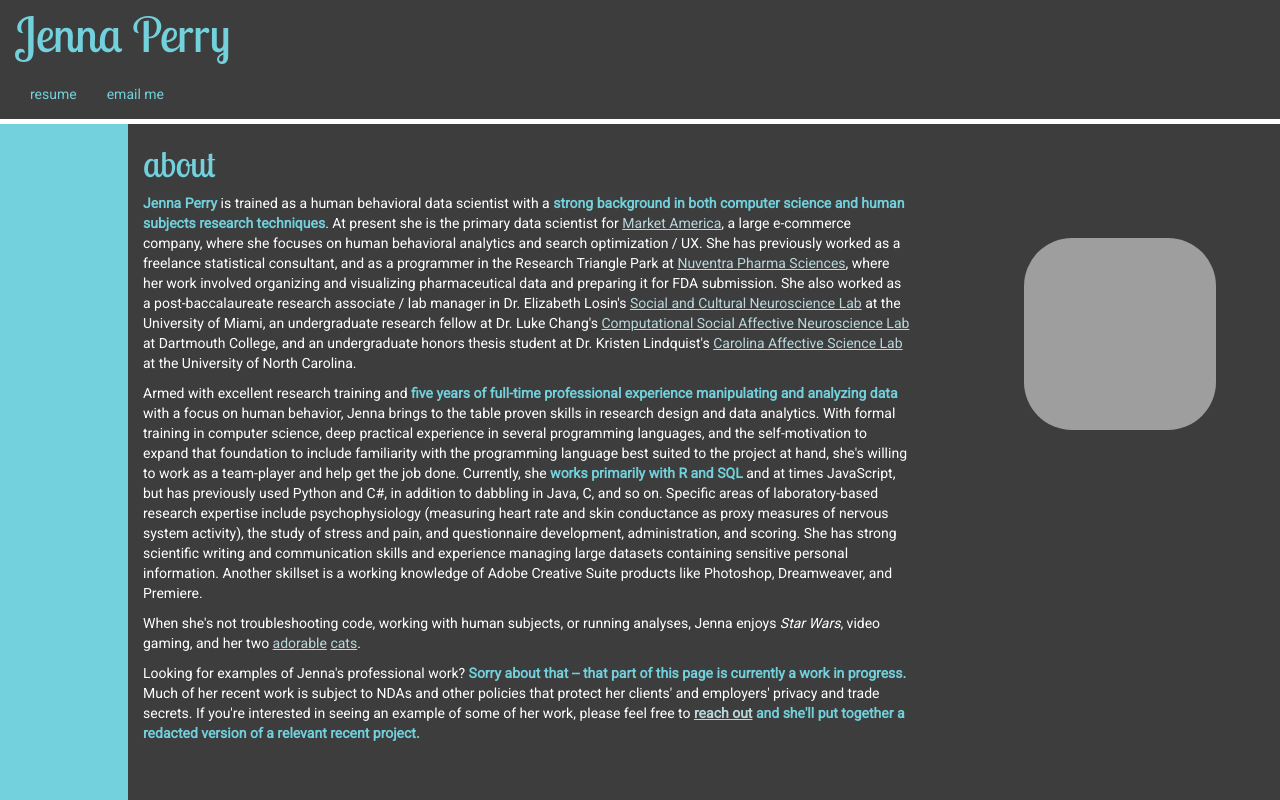
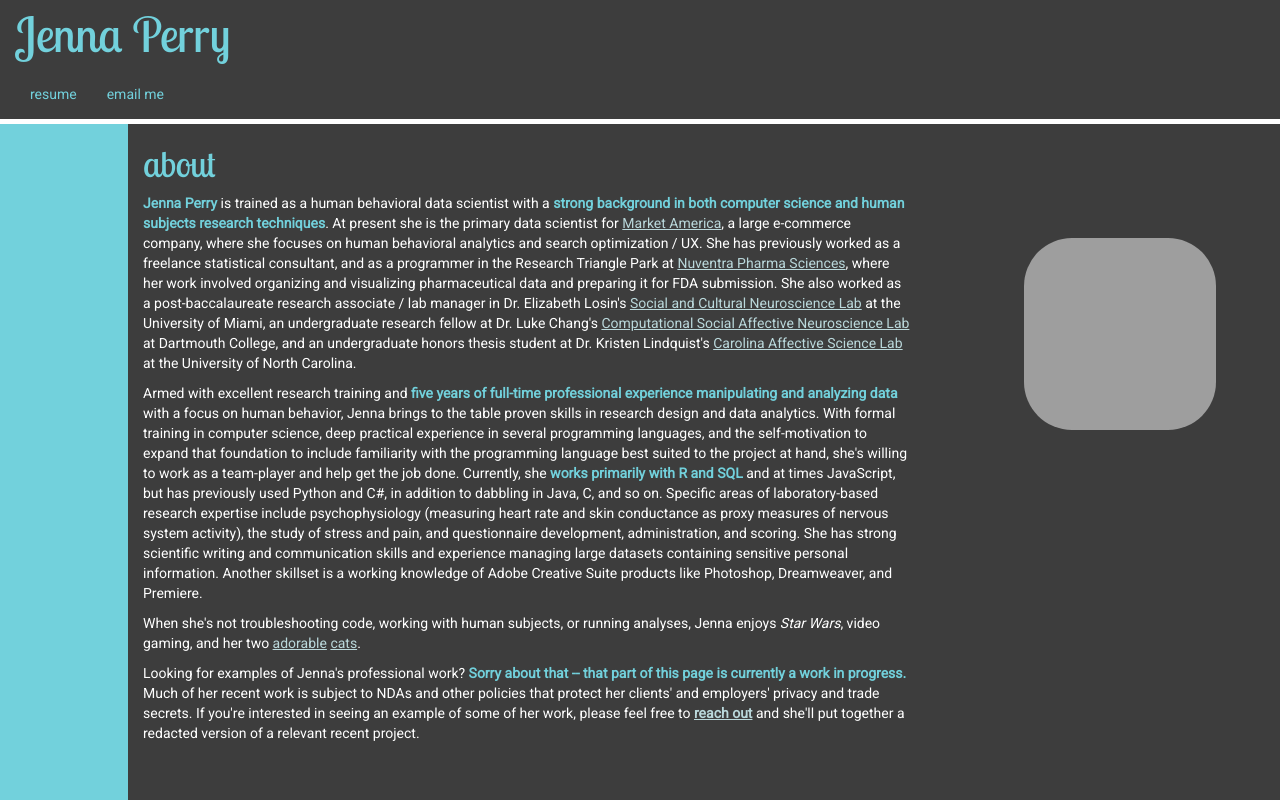
Before and after one commit to jennampe/jennampe.github.io, a plain HTML site: page index.html in a window 1280 px wide. Shown: the top 800 px of the page. Drawn offline with nearby package versions, Linux system fonts and the light colour scheme; grey boxes are pictures that could not be loaded.

Commit message:
Update index.html

```diff
--- a/index.html
+++ b/index.html
@@ -41,7 +41,7 @@
   <p>Armed with excellent research training and <span class="emphasis">five years of full-time professional experience manipulating and analyzing data</span> with a focus on human behavior, Jenna brings to the table proven skills in research design and data analytics. With formal training in computer science, deep practical experience in several programming languages, and the self-motivation to expand that foundation to include familiarity with the programming language best suited to the project at hand, she's willing to work as a team-player and help get the job done. Currently, she <span class="emphasis">works primarily with R and SQL</span> and at times JavaScript, but has previously used Python and C#, in addition to dabbling in Java, C, and so on. Specific areas of laboratory-based research expertise include psychophysiology (measuring heart rate and skin conductance as proxy measures of nervous system activity), the study of stress and pain, and questionnaire development, administration, and scoring. She has strong scientific writing and communication skills and experience managing large datasets containing sensitive personal information. Another skillset is a working knowledge of Adobe Creative Suite products like Photoshop, Dreamweaver, and Premiere.</p>
   <p>When she's not troubleshooting code, working with human subjects, or running analyses, Jenna enjoys <i>Star Wars</i>, video gaming, and her two <a href="images/molly.jpg" target="_blank">adorable</a> <a href="images/oliver.jpg" target="_blank">cats</a>.</p>
 
-  <p>Looking for examples of Jenna's professional work? <span class="emphasis">Sorry about that -- that part of this page is currently a work in progress.</span> Much of her recent work is subject to NDAs and other policies that protect her clients' and employers' privacy and trade secrets. If you're interested in seeing an example of some of her work, please feel free to <span class="emphasis"><a href="mailto:jenna@jennamperry.com">reach out</a><span class="emphasis"> and she'll put together a redacted version of a relevant recent project.
+  <p>Looking for examples of Jenna's professional work? <span class="emphasis">Sorry about that -- that part of this page is currently a work in progress.</span> Much of her recent work is subject to NDAs and other policies that protect her clients' and employers' privacy and trade secrets. If you're interested in seeing an example of some of her work, please feel free to <span class="emphasis"><a href="mailto:jenna@jennamperry.com">reach out</a></span> and she'll put together a redacted version of a relevant recent project.
   <img class="animate-image" src="images/jenna.png">
 </div>
 <div id="skills" class="container-fluid content-section">
```
